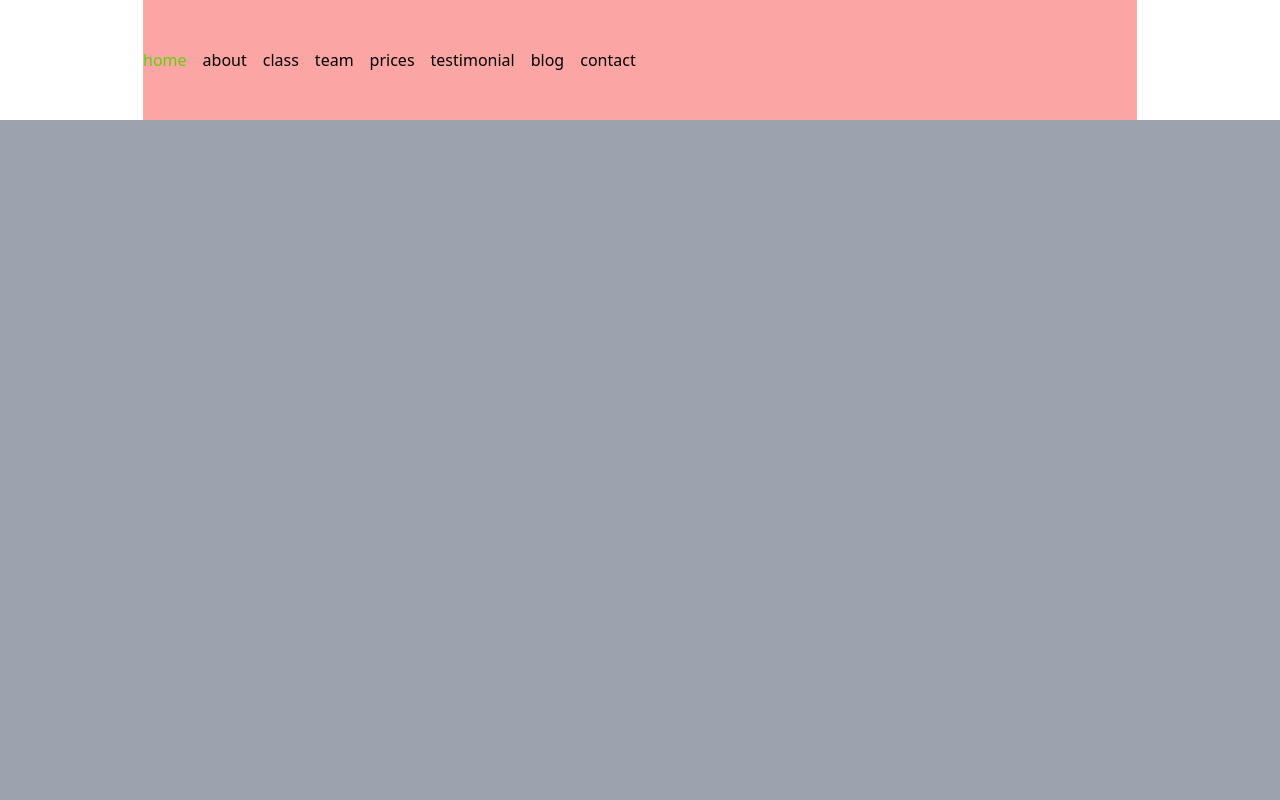
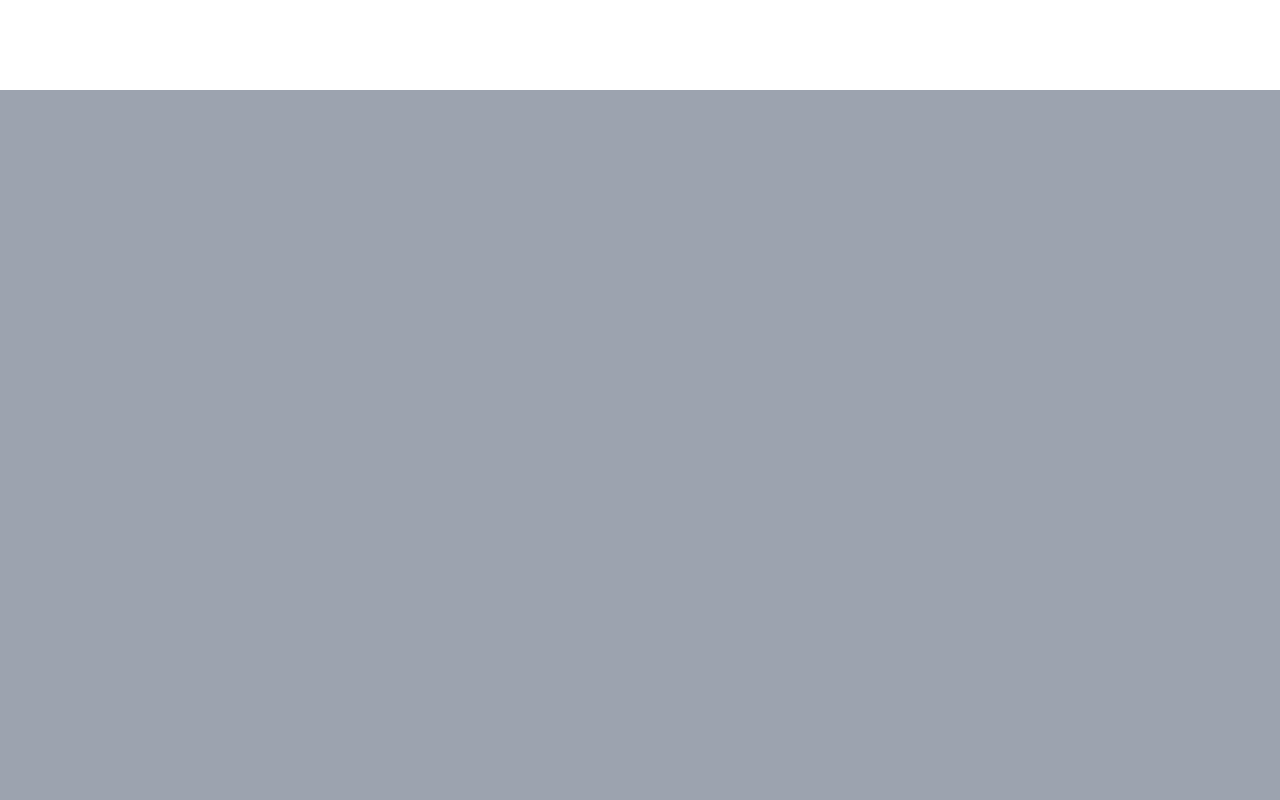
Before and after one commit to coolcrazyfox/Gym-WEBsite, a Next.js app: page / in a window 1280 px wide. Shown: the top 800 px of the page. Built offline with nearby package versions, Linux system fonts and the light colour scheme.

Commit message:
changes NavBar

```diff
--- a/app/components/Header.tsx
+++ b/app/components/Header.tsx
@@ -3,9 +3,9 @@ import NavBar from "./NavBar";
 
 const Header = () => {
   return (
-    <header className="fixed left-0 right-0 w-full bg-white ">
+    <header className="fixed left-0 right-0 w-full bg-white h-[90px] ">
       <div className=" container mx-auto">
-        <NavBar containerStyles="bg-red-300 py-12 flex gap-4" />
+        <NavBar containerStyles=" flex gap-4 hidden xl:flex" />
       </div>
     </header>
   );
```
